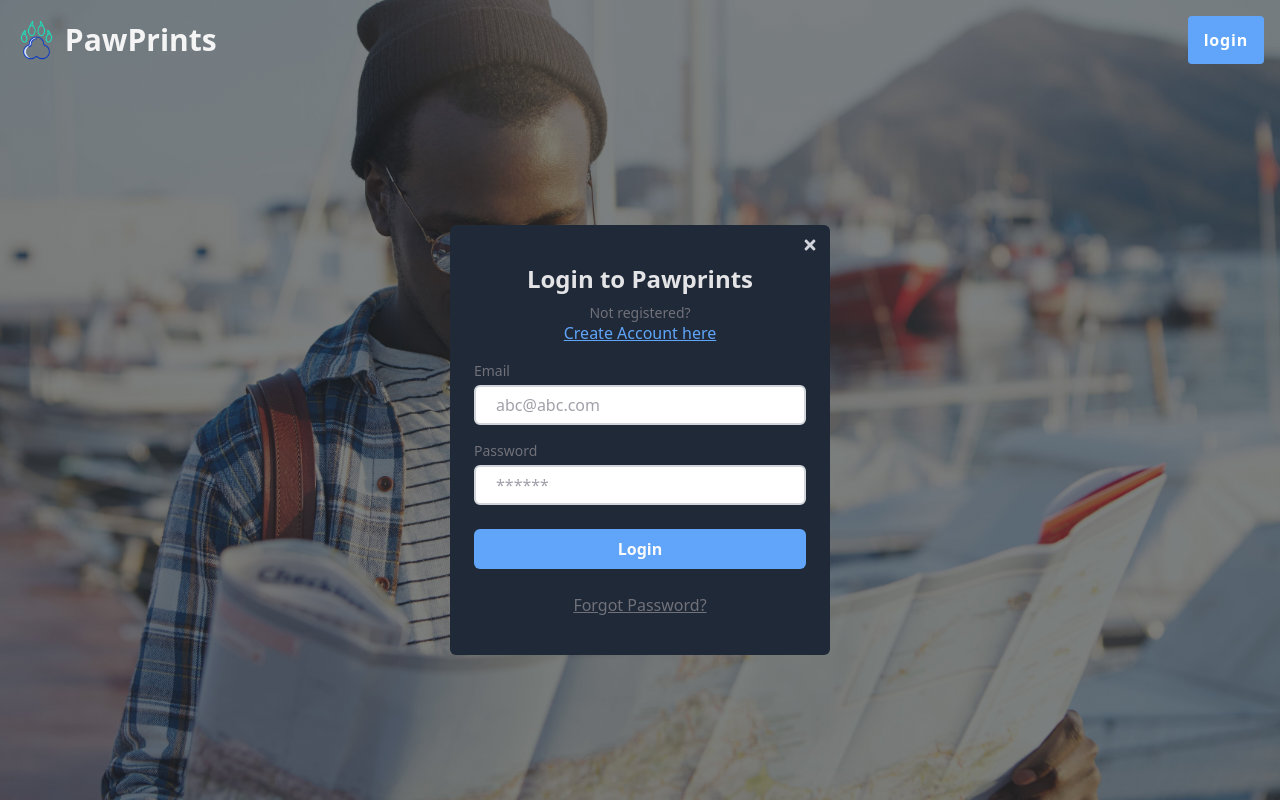
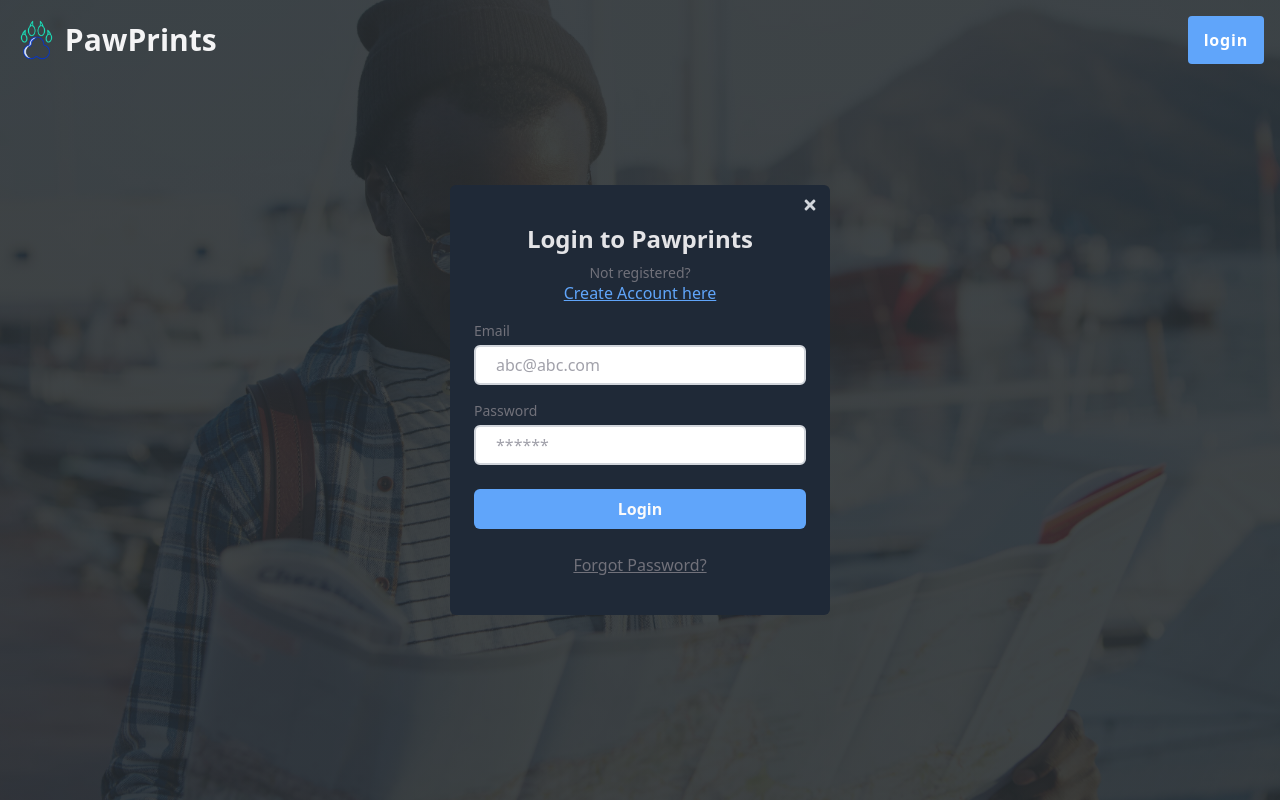
Before and after one commit to daniel-idowu-01/location-tracker-group79, a React (Vite) app in the folder client/: page /login in a window 1280 px wide. Built offline with nearby package versions, Linux system fonts and the light colour scheme.

Commit message:
updated login and registration page, login form validation

```diff
--- a/client/src/Features/Login.jsx
+++ b/client/src/Features/Login.jsx
@@ -1,12 +1,65 @@
-import { Link } from "react-router-dom";
+import { Link, useNavigate } from "react-router-dom";
+import { FaTimes } from "react-icons/fa";
+
 import Input from "../ui/Input";
 import Button from "../ui/Button";
-import { FaTimes } from "react-icons/fa";
+
+import { emailValidator, passwordValidator } from "../utils/inputValidation";
+import { useEffect, useState } from "react";
 
 const Login = () => {
+  const [email, setEmail] = useState("");
+  const [password, setPassword] = useState("");
+  const [emailError, setEmailError] = useState("");
+  const [passError, setPasswordError] = useState("");
+  const [isMounted, setIsMounted] = useState(false);
+
+  const navigate = useNavigate();
+
+  const handleEmailChange = (e) => {
+    setEmail(e.target.value.trim());
+  };
+  const handlePasswordChange = (e) => {
+    setPassword(e.target.value.trim());
+  };
+
+  const handleSubmit = (e) => {
+    e.preventDefault();
+    const emailErrorResult = emailValidator(email);
+    const passErrorResult = passwordValidator(password);
+
+    setEmailError(emailValidator(emailErrorResult));
+    setPasswordError(passwordValidator(passErrorResult));
+
+    if (emailErrorResult || passErrorResult || !email || !password) {
+      return;
+    }
+
+    setEmail("");
+    setPassword("");
+    navigate("/dashboard");
+  };
+
+  useEffect(() => {
+    setIsMounted(true);
+  }, []);
+
   return (
-    <div className="relative flex h-[430px] w-full max-w-[380px] flex-col items-center justify-center gap-y-2 rounded-md bg-gray-800 px-4 py-5 text-center">
-      <Link to="/" className="absolute top-0 right-0 p-3">
+    <div
+      className="absolute left-0 top-0 flex h-full w-full items-center justify-center"
+      style={{
+        backgroundImage: `linear-gradient(
+            rgba(36, 42, 46, 0.7),
+            rgba(36, 42, 46, 0.7)
+          )`,
+        backgroundSize: "cover",
+        backgroundPosition: "center",
+      }}
+    >
+      <div
+        className={`relative flex h-[430px] w-full max-w-[380px] flex-col items-center justify-center gap-y-2 rounded-md bg-gray-800 px-4 py-5 text-center transition-transform duration-500 ease-in ${isMounted ? "translate-y-0 opacity-100" : "translate-y-[30px] opacity-0"}`}
+      >
+        <Link to="/" className="absolute right-0 top-0 p-3">
           <FaTimes className="text-gray-300" />
         </Link>
         <h1 className="text-2xl font-semibold text-zinc-200">
@@ -16,9 +69,27 @@ const Login = () => {
         <Link to="/register" className="mt-0 block text-blue-400 underline">
           Create Account here
         </Link>
-      <form action="" className="w-full p-2">
-        <Input label="Email" placeHolder="abc@abc.com" type="email" />
-        <Input label="Password" placeHolder="******" type="password" />
+        <form action="" className="w-full p-2" onSubmit={handleSubmit}>
+          <Input
+            label="Email"
+            placeHolder="abc@abc.com"
+            type="email"
+            validateOnBlur={true}
+            validateFunction={emailValidator}
+            value={email}
+            onChange={handleEmailChange}
+            errorMessage={emailError}
+          />
+          <Input
+            label="Password"
+            placeHolder="******"
+            type="password"
+            validateOnBlur={true}
+            validateFunction={passwordValidator}
+            value={password}
+            onChange={handlePasswordChange}
+            errorMessage={passError}
+          />
           <Button className="mt-6 h-10 w-full font-semibold uppercase text-zinc-50 md:h-10">
             Login
           </Button>
@@ -27,6 +98,7 @@ const Login = () => {
           Forgot Password?
         </Link>
       </div>
+    </div>
   );
 };
 
--- a/client/src/Features/Register.jsx
+++ b/client/src/Features/Register.jsx
@@ -2,17 +2,41 @@ import { Link } from "react-router-dom";
 import Input from "../ui/Input";
 import Button from "../ui/Button";
 import { FaTimes } from "react-icons/fa";
+import { useEffect, useState } from "react";
 
 const Register = () => {
+  const [isMounted, setIsMounted] = useState(false);
+
+  useEffect(() => {
+    setIsMounted(true);
+  }, []);
+
   return (
-    <div className="relative flex h-[550px] w-full max-w-[380px] flex-col my-12 items-center justify-center gap-y-2 rounded-md bg-gray-800 px-4 py-5 text-center mt-2"> {/* Adjust the margin-top here */}
-      <Link to="/" className="absolute top-0 right-0 p-3">
+    <div
+      className="absolute left-0 top-0 flex h-full w-full items-center justify-center"
+      style={{
+        backgroundImage: `linear-gradient(
+            rgba(36, 42, 46, 0.7),
+            rgba(36, 42, 46, 0.7)
+          )`,
+        backgroundSize: "cover",
+        backgroundPosition: "center",
+      }}
+    >
+      <div
+        className={`relative my-12 mt-2 flex h-[550px] w-full max-w-[380px] flex-col items-center justify-center gap-y-2 rounded-md bg-gray-800 px-4 py-5 text-center transition-transform duration-500 ease-in ${isMounted ? "translate-y-0 opacity-100" : "translate-y-[30px] opacity-0"}`}
+      >
+        {" "}
+        {/* Adjust the margin-top here */}
+        <Link to="/" className="absolute right-0 top-0 p-3">
           <FaTimes className="text-gray-300" />
         </Link>
         <h1 className="text-2xl font-semibold text-zinc-200">
           Register to Pawprints
         </h1>
-      <p className="mb-[-10px] text-sm text-zinc-500">Already have an account?</p>
+        <p className="mb-[-10px] text-sm text-zinc-500">
+          Already have an account?
+        </p>
         <Link to="/login" className="mt-0 block text-blue-400 underline">
           Please Log in
         </Link>
@@ -20,7 +44,11 @@ const Register = () => {
           <Input label="Full Name" placeHolder="John Adam" type="text" />
           <Input label="Email" placeHolder="abc@abc.com" type="email" />
           <Input label="Password" placeHolder="******" type="password" />
-        <Input label="Confirm Password" placeHolder="******" type="password" />
+          <Input
+            label="Confirm Password"
+            placeHolder="******"
+            type="password"
+          />
           <div className="flex items-center">
             <input type="checkbox" id="rememberMe" className="mr-2" />
             <label htmlFor="rememberMe" className="text-sm text-zinc-500">
@@ -32,6 +60,7 @@ const Register = () => {
           </Button>
         </form>
       </div>
+    </div>
   );
 };
 
--- a/client/src/ui/AppLayout.jsx
+++ b/client/src/ui/AppLayout.jsx
@@ -15,7 +15,7 @@ function AppLayout() {
         backgroundPosition: "center",
       }}
     >
-      <header className="flex h-max w-full  justify-between  px-4 py-4 md:p-4">
+      <header className="relative z-10 flex h-max  w-full  justify-between px-4 py-4 md:p-4">
         <Link to="/">
           {" "}
           <div className=" my-auto flex h-12 items-center justify-center gap-x-2">
--- a/client/src/ui/Input.jsx
+++ b/client/src/ui/Input.jsx
@@ -1,19 +1,70 @@
 /* eslint-disable react/prop-types */
 
-const Input = ({ label, type, value, onChange, placeHolder, className }) => {
+import { useState } from "react";
+
+const Input = ({
+  label,
+  type,
+  value,
+  onChange,
+  placeHolder,
+  errorMessage,
+  icon,
+  validateOnBlur,
+  validateFunction,
+  className,
+}) => {
+  const [error, setError] = useState("");
+
+  const handleBlur = () => {
+    if (validateOnBlur) {
+      validate(value);
+    }
+  };
+
+  const handleChange = (e) => {
+    const inputValue = e.target.value;
+    if (validateOnBlur) {
+      // Clear error when user starts typing
+      setError("");
+    }
+    onChange(e); // Call the onChange function passed from parent component
+    if (!validateOnBlur) {
+      // If validateOnBlur is false, validate on each change
+      validate(inputValue);
+    }
+  };
+
+  const validate = (value) => {
+    if (validateFunction) {
+      const errorMessage = validateFunction(value);
+      setError(errorMessage || "");
+    }
+  };
+
   return (
     <div className="mb-4 flex w-full flex-col items-start gap-1 last-of-type:mb-0">
-      <label htmlFor={label} className="text-sm capitalize text-zinc-500">
-        {label}
-      </label>
+      <div className="flex w-full items-center justify-between">
+        <div className="flex items-center justify-start gap-1">
+          {icon}
+          <label htmlFor={label} className="text-sm capitalize text-zinc-500">
+            {label}
+          </label>
+        </div>{" "}
+        <span className="block text-xs capitalize text-red-400">
+          {error || errorMessage}
+        </span>
+      </div>
+
       <input
         type={type}
         name={label}
         id={label}
         value={value}
-        onChange={onChange}
+        onChange={handleChange}
+        onBlur={handleBlur}
         placeholder={placeHolder}
-        className={`h-10 w-full rounded-md border-2 border-gray-300 px-5 py-2 text-zinc-700 placeholder-zinc-400 outline-none focus:border-blue-400  ${className}`}
+        className={`h-10 w-full rounded-md border-2 border-gray-300 px-5 py-2 text-zinc-700 placeholder-zinc-400 outline-none focus:border-blue-400  ${className} ${error || errorMessage ? "border-red-400" : ""}`}
       />
     </div>
   );
--- /dev/null
+++ b/client/src/utils/inputValidation.js
@@ -0,0 +1,86 @@
+export const emailValidator = (inputValue) => {
+  const emailRegex = /^[a-zA-Z0-9._%+-]+@[a-zA-Z0-9.-]+\.[a-zA-Z]{2,}$/;
+
+  // Trim the input value to check for empty strings
+  const trimmedValue = inputValue.trim();
+
+  if (!trimmedValue) {
+    return "Email is required";
+  }
+
+  if (!emailRegex.test(trimmedValue)) {
+    return "Invalid email format";
+  }
+
+  return ""; // Return empty string if validation passes
+};
+
+export const passwordValidator = (password) => {
+  // Trim the password to check for empty strings
+  const trimmedPassword = password.trim();
+
+  // Check if password meets criteria
+  if (!trimmedPassword) {
+    return "Password is required";
+  }
+
+  return ""; // Return empty string if validation passes
+};
+
+export const passwordValidator2 = (inputValue) => {
+  // Define validation rules
+  const minLength = 8;
+  const maxLength = 20;
+  const hasUppercase = /[A-Z]/.test(inputValue);
+  const hasLowercase = /[a-z]/.test(inputValue);
+  const hasNumber = /[0-9]/.test(inputValue);
+  const hasSpecialChar = /[!@#$%^&*(),.?":{}|<>]/.test(inputValue);
+  const forbiddenPatterns = [
+    "password",
+    "123456",
+    "qwerty",
+    "abcdef",
+    // Add more common passwords or patterns to forbid
+  ];
+
+  // Trim the input value to check for empty strings
+  const trimmedValue = inputValue.trim();
+
+  // Check if password meets criteria
+  if (!trimmedValue) {
+    return "Password is required";
+  }
+  if (trimmedValue.length < minLength || trimmedValue.length > maxLength) {
+    return `Password must be between ${minLength} and ${maxLength} characters`;
+  }
+  if (!hasUppercase || !hasLowercase || !hasNumber || !hasSpecialChar) {
+    return "Password must contain at least one uppercase letter, one lowercase letter, one number, and one special character";
+  }
+  if (forbiddenPatterns.some((pattern) => trimmedValue.includes(pattern))) {
+    return "Password contains forbidden patterns";
+  }
+
+  return ""; // Return empty string if validation passes
+};
+
+export const confirmPassWordValidator = (password) => {
+  (inputValue) => {
+    const trimmedValue = inputValue.trim();
+    if (!trimmedValue) {
+      return "confirm your password";
+    }
+
+    if (trimmedValue !== password) {
+      return "passwords do not match";
+    }
+    return "";
+  };
+};
+
+export const fullNameValidator = (inputValue) => {
+  const trimmedValue = inputValue.trim();
+  if (!trimmedValue) {
+    return "Provide full name";
+  }
+  return "";
+};
```
Lines whose indentation alone changed are shown as unchanged.
